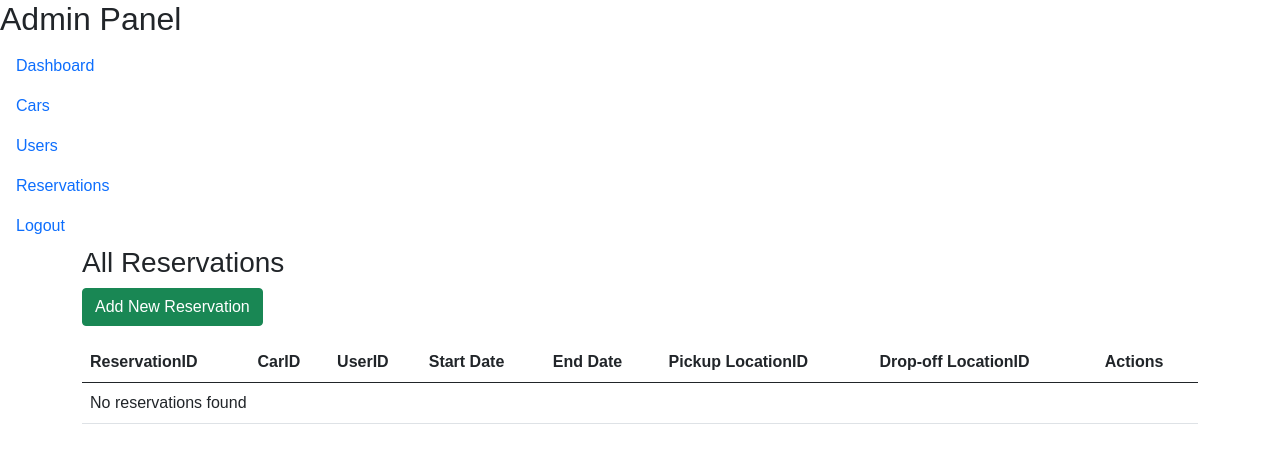
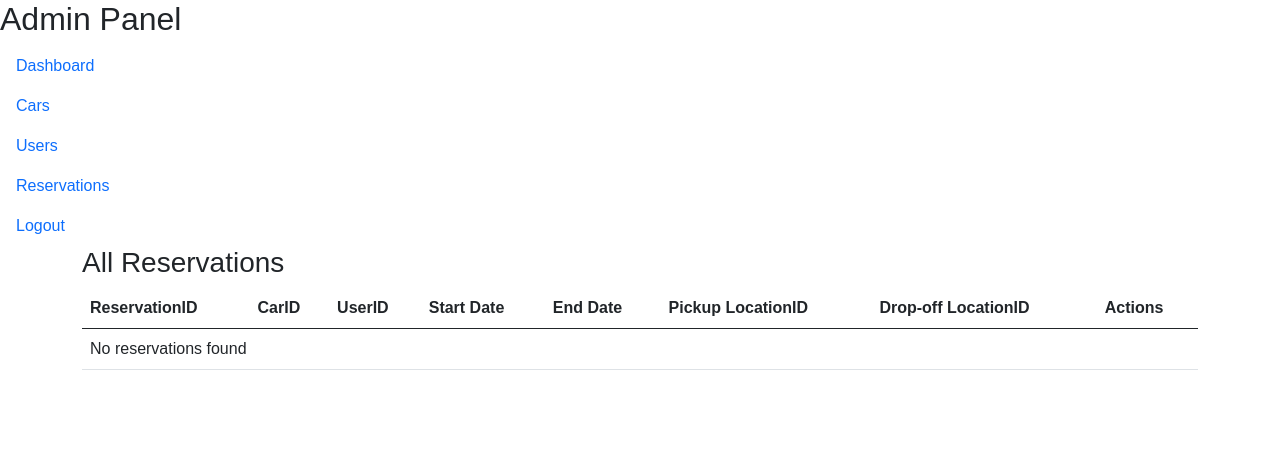
Before and after one commit to Gumbile/Car-Dealership, a PHP site: page /Car-Dealership/reservation.php in a window 1280 px wide. Shown: the top 463 px of the page. Run offline with PHP 8.4, Linux system fonts and the light colour scheme; data that the repository does not hold is empty.

Commit message:
Removed Add Reservation

```diff
--- a/Pages/reservation.php
+++ b/Pages/reservation.php
@@ -44,7 +44,6 @@ include_once('db.php');
                 <div class="col">
 
                     <h3>All Reservations</h3>
-                    <a href="#" class="btn btn-success mb-3">Add New Reservation</a>
                     <table class="table">
                         <thead>
                             <tr>
```
